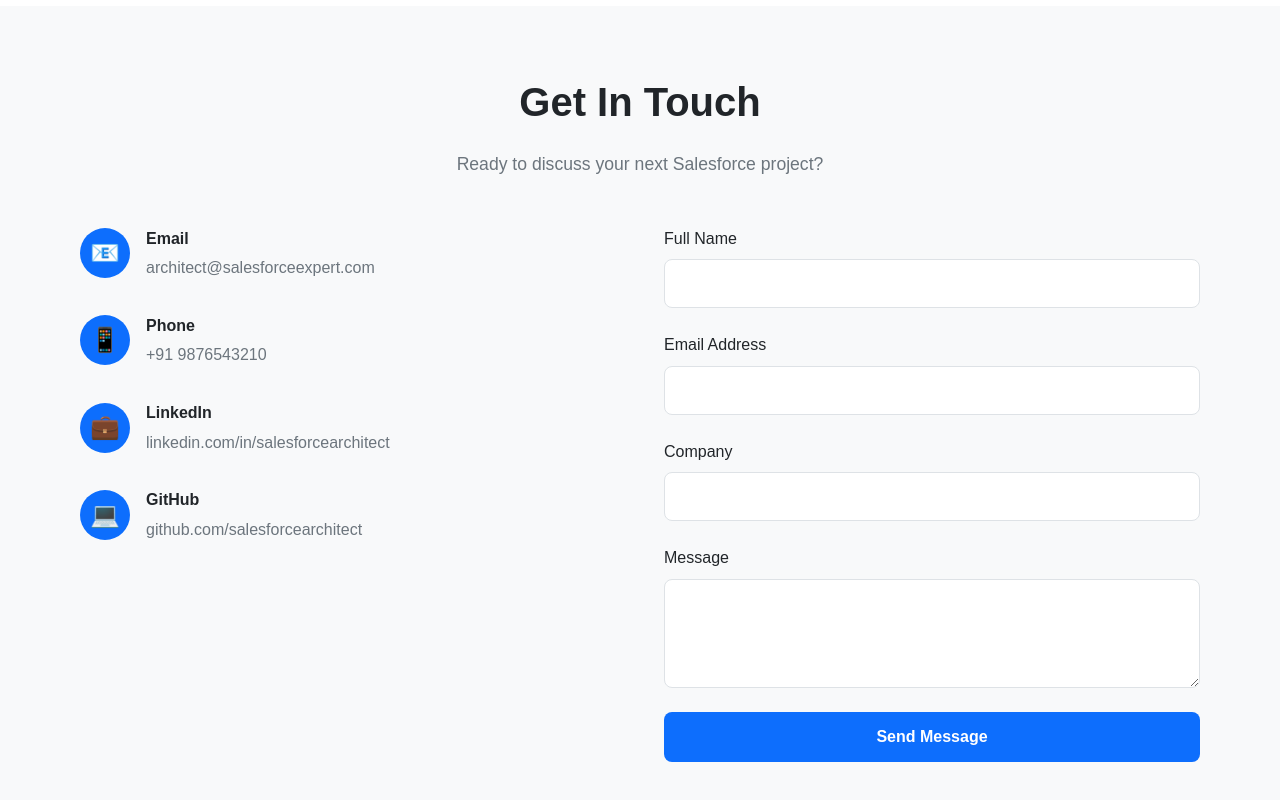
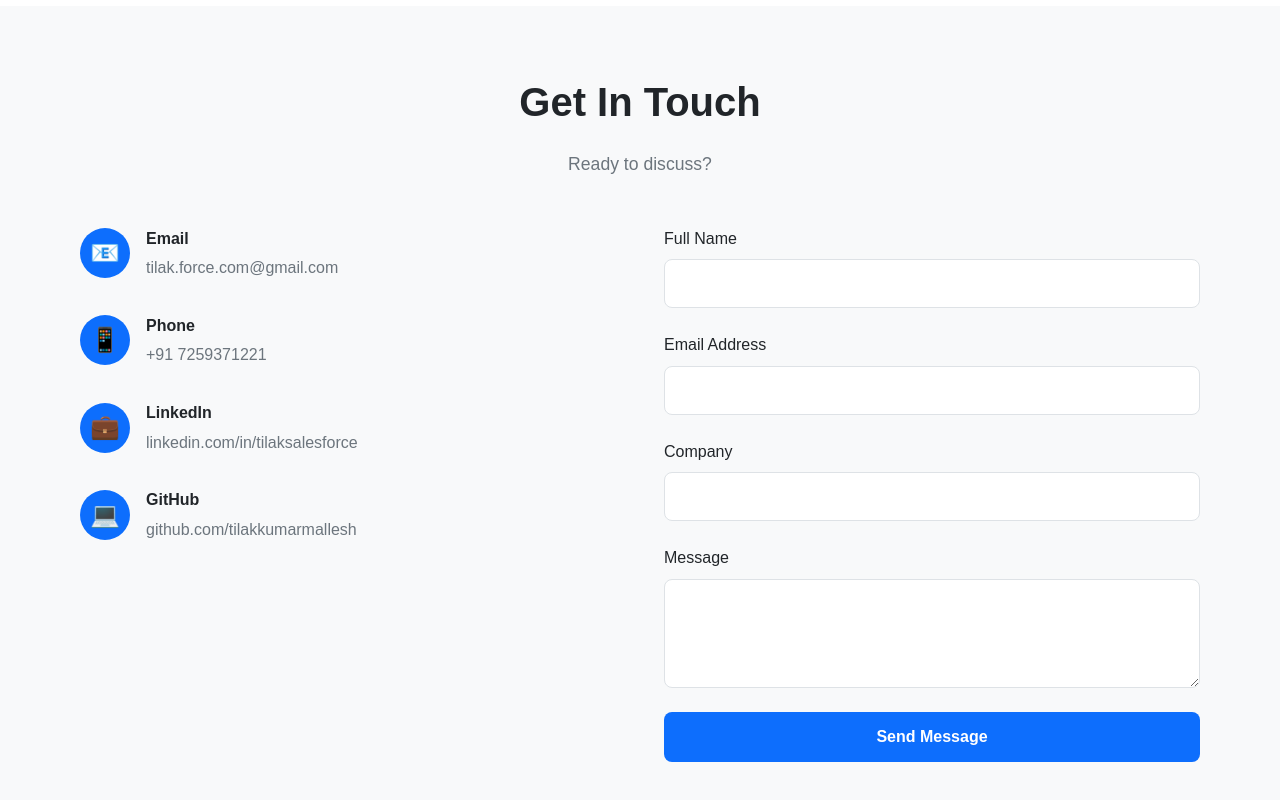
Before and after one commit to tilakkumarmallesh/tilak.github.io, a plain HTML site: page index.html in a window 1280 px wide. Shown: the part 7106-7906 px from the top of the page. Drawn offline with Linux system fonts and the light colour scheme.

Commit message:
changed contact details

```diff
--- a/index.html
+++ b/index.html
@@ -582,7 +582,7 @@
         <div class="container">
             <div class="section-header">
                 <h2>Get In Touch</h2>
-                <p>Ready to discuss your next Salesforce project?</p>
+                <p>Ready to discuss?</p>
             </div>
             <div class="contact-content">
                 <div class="contact-info">
@@ -590,28 +590,28 @@
                         <div class="contact-icon">📧</div>
                         <div class="contact-details">
                             <h4>Email</h4>
-                            <a href="mailto:architect@salesforceexpert.com">architect@salesforceexpert.com</a>
+                            <a href="mailto:architect@salesforceexpert.com">tilak.force.com@gmail.com</a>
                         </div>
                     </div>
                     <div class="contact-item">
                         <div class="contact-icon">📱</div>
                         <div class="contact-details">
                             <h4>Phone</h4>
-                            <a href="tel:+919876543210">+91 9876543210</a>
+                            <a href="tel:+919876543210">+91 7259371221</a>
                         </div>
                     </div>
                     <div class="contact-item">
                         <div class="contact-icon">💼</div>
                         <div class="contact-details">
                             <h4>LinkedIn</h4>
-                            <a href="https://linkedin.com/in/salesforcearchitect" target="_blank">linkedin.com/in/salesforcearchitect</a>
+                            <a href="https://in.linkedin.com/in/tilaksalesforce" target="_blank">linkedin.com/in/tilaksalesforce</a>
                         </div>
                     </div>
                     <div class="contact-item">
                         <div class="contact-icon">💻</div>
                         <div class="contact-details">
                             <h4>GitHub</h4>
-                            <a href="https://github.com/salesforcearchitect" target="_blank">github.com/salesforcearchitect</a>
+                            <a href="https://github.com/tilakkumarmallesh" target="_blank">github.com/tilakkumarmallesh</a>
                         </div>
                     </div>
                 </div>
```
